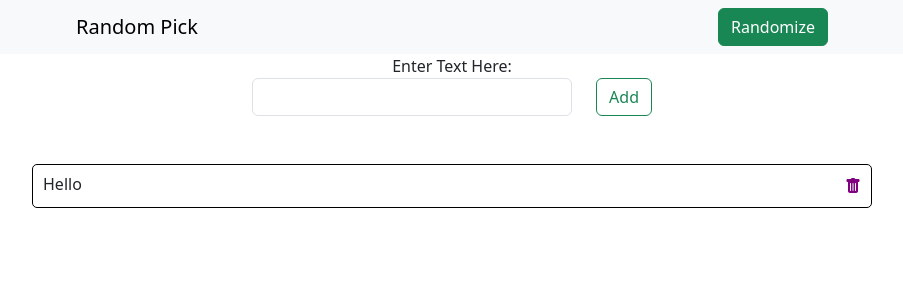
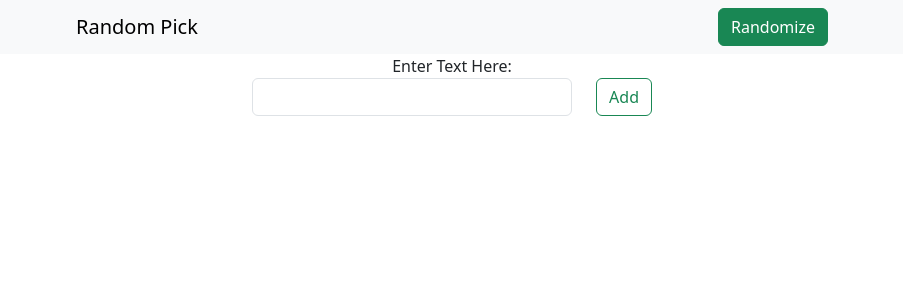
Before and after one commit to satele99/random-pick, a React (Create React App) app in the folder randomjs/: page / in a window 1280 px wide. Shown: the top 300 px of the page, without its empty margins (188-1091 px from the left). Built offline with nearby package versions, Linux system fonts and the light colour scheme.

Commit message:
form submission and deletion handled

```diff
--- a/randomjs/src/App.css
+++ b/randomjs/src/App.css
@@ -25,6 +25,7 @@ form {
   display: flex;
   flex-direction: column;
   align-items: center;
+  gap: 1.5rem;
 }
 
 .task {
--- a/randomjs/src/App.js
+++ b/randomjs/src/App.js
@@ -5,13 +5,22 @@ import { useState } from 'react';
 
 function App() {
   const [text, setText] = useState('');
+  const [task, setTask] = useState([]);
 
   const submit = (e) => {
     e.preventDefault();
     let inputText = document.getElementById('text_input');
     inputText.value = ''
-    console.log(text)
+    const newTask = [...task, text]
+    setTask(newTask)
   }
+
+  const deleteThis = (index) => {
+    const updateTask = [...task]
+    updateTask.splice(index, 1)
+    setTask(updateTask);
+  }
+  // onSubmit I want to take the text and create a new task.
   return (
     <div className="App">
       <Navbar/>
@@ -23,7 +32,11 @@ function App() {
         </div>
       </form>
       <section className='task_container'>
-        <Inputs/>
+        {
+          task.map((item, index) => (
+            <Inputs text={item} key={index} delete={()=> {deleteThis(index)}}/>
+          ))
+        }
       </section>
     </div>
   );
--- a/randomjs/src/components/Inputs.jsx
+++ b/randomjs/src/components/Inputs.jsx
@@ -4,8 +4,8 @@ export default function Inputs(props) {
     return (
         <>
             <div className="task">
-                <h6 style={{marginTop: '5px'}}>Hello</h6>
-                <i class="bi bi-trash-fill" style={{color: 'purple', cursor: 'pointer'}}></i>
+                <h6 style={{marginTop: '5px'}}>{props.text}</h6>
+                <i onClick={props.delete} class="bi bi-trash-fill" style={{color: 'purple', cursor: 'pointer'}}></i>
             </div>
         </>
     )
```
